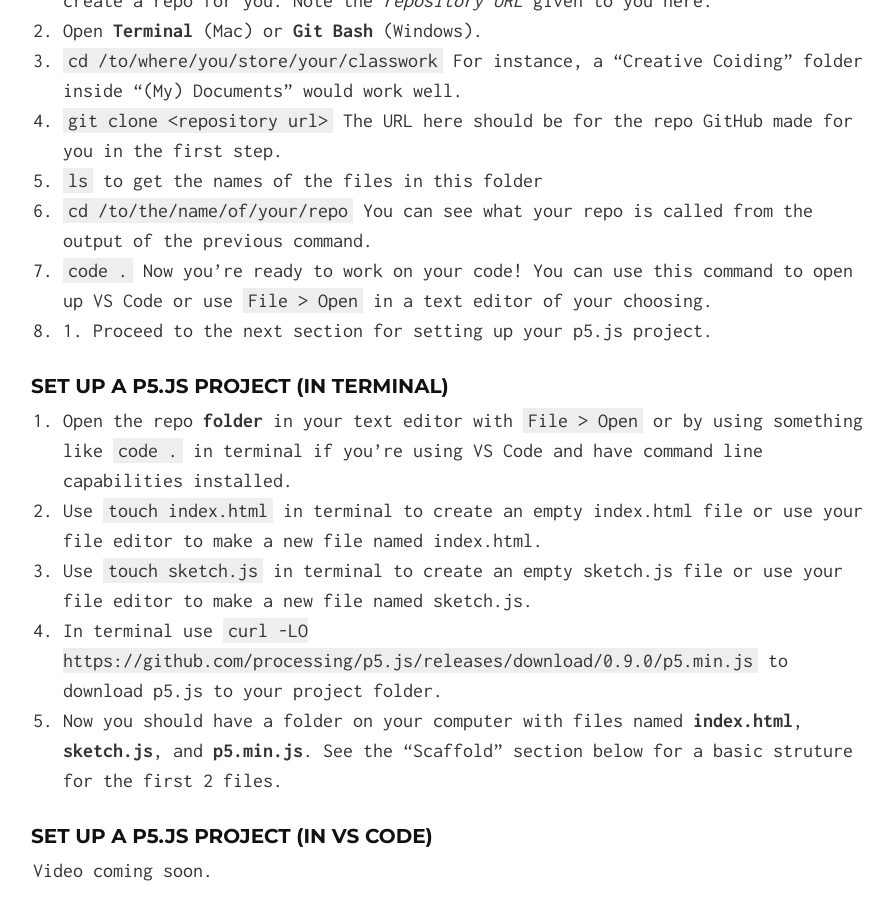
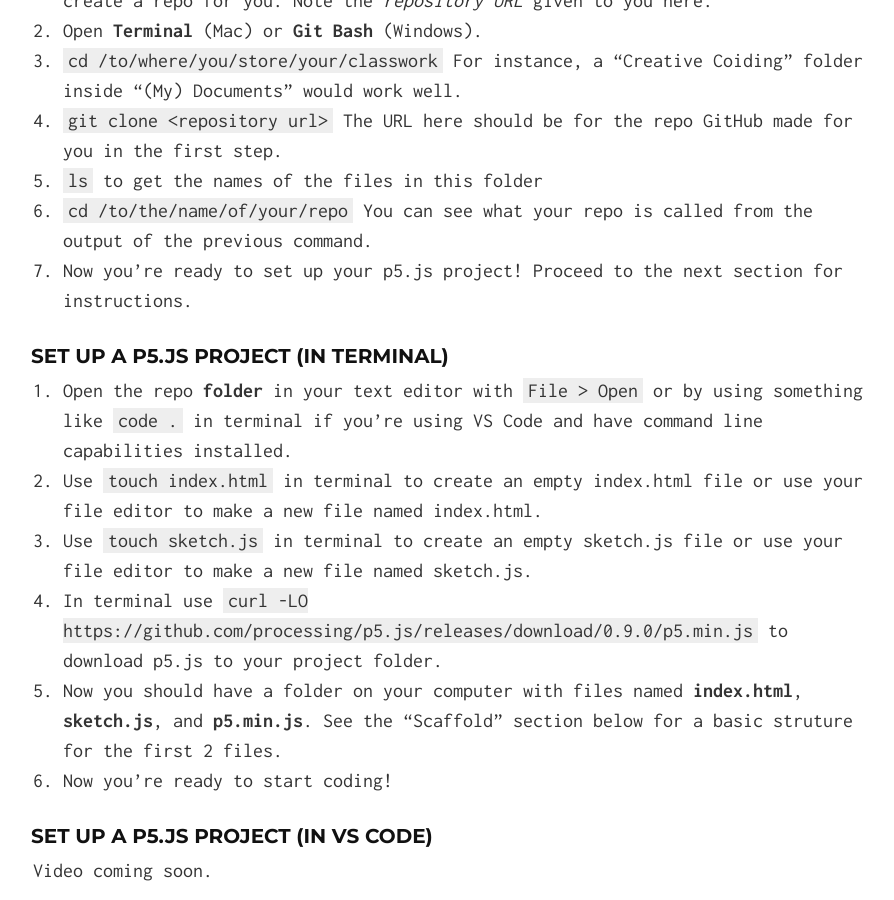
Before and after one commit to lsudigitalart/lsudigitalart.github.io, a Jekyll site: the page built from 2210/index.md, in a window 1280 px wide and 900 px high, scrolled down 2138 px. Shown: the whole window, without its empty margins (187-1081 px from the left). Built offline with Jekyll 4.4.1, drawn with Linux system fonts in a browser that asks for light colours; our own code applies the rules of GitHub Pages for plain Markdown files.

Commit message:
Update index.md

```diff
--- a/2210/index.md
+++ b/2210/index.md
@@ -46,8 +46,7 @@ ART 2210 Creative Coding is an applied course that focuses on creating internet
 1. `git clone <repository url>` The URL here should be for the repo GitHub made for you in the first step.
 1. `ls` to get the names of the files in this folder
 1. `cd /to/the/name/of/your/repo` You can see what your repo is called from the output of the previous command.
-1. `code .` Now you're ready to work on your code! You can use this command to open up VS Code or use `File > Open` in a text editor of your choosing.
-1. 1. Proceed to the next section for setting up your p5.js project.
+1. Now you're ready to set up your p5.js project! Proceed to the next section for instructions.
 
 ### Set up a p5.js project (in Terminal)
 1. Open the repo **folder** in your text editor with `File > Open` or by using something like `code .` in terminal if you're using VS Code and have command line capabilities installed.
@@ -55,6 +54,7 @@ ART 2210 Creative Coding is an applied course that focuses on creating internet
 1. Use `touch sketch.js` in terminal to create an empty sketch.js file or use your file editor to make a new file named sketch.js.
 1. In terminal use `curl -LO https://github.com/processing/p5.js/releases/download/0.9.0/p5.min.js` to download p5.js to your project folder.
 1. Now you should have a folder on your computer with files named **index.html**, **sketch.js**, and **p5.min.js**. See the "Scaffold" section below for a basic struture for the first 2 files.
+1. Now you're ready to start coding!
 
 ### Set up a p5.js project (in VS Code)
 Video coming soon.
```
